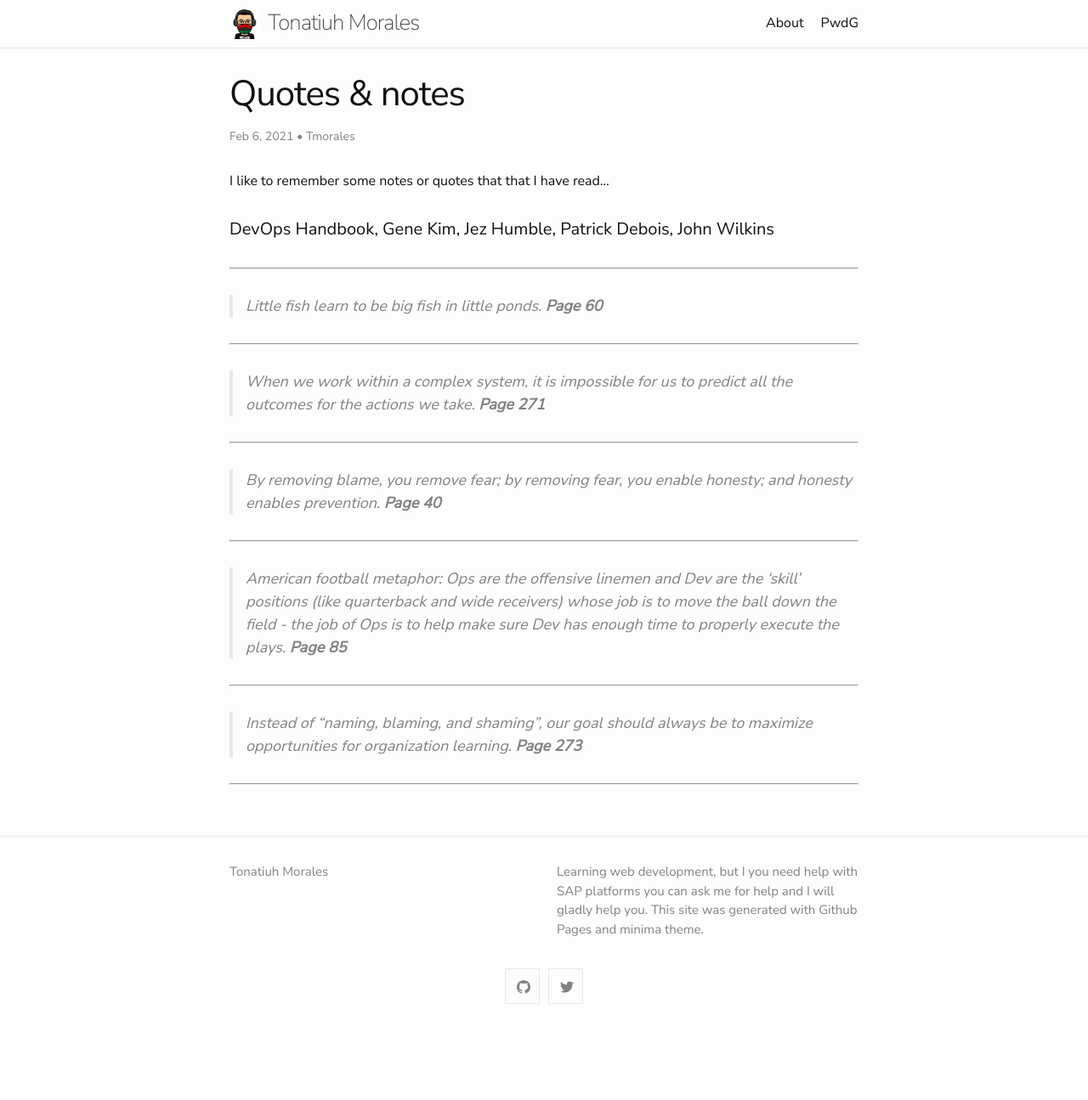
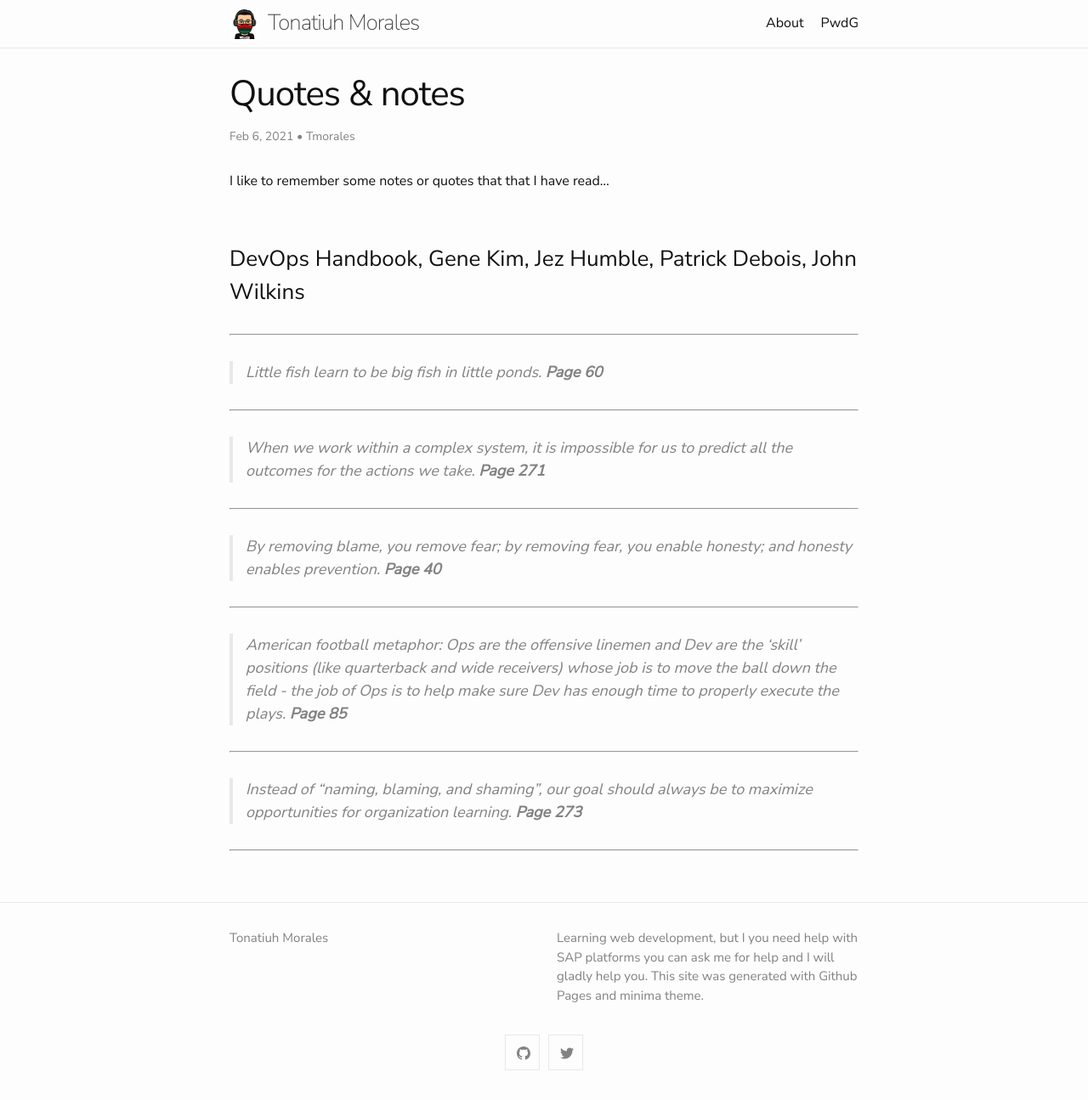
Before and after one commit to blackc0mb/blackc0mb.github.io, a Jekyll site: the page built from _posts/2021-02-06-quotes.md, in a window 1280 px wide. Shown: the whole page at 85% size. Built offline with Jekyll 4.4.1, drawn with Linux system fonts in a browser that asks for light colours; before the commit the page ends 1217 px from its top, so only the background shows below that.

```diff
--- a/_posts/2021-02-06-quotes.md
+++ b/_posts/2021-02-06-quotes.md
@@ -7,7 +7,7 @@ tag: quotes
 
 I like to remember some notes or quotes that that I have read...
 
-#### DevOps Handbook, Gene Kim, Jez Humble, Patrick Debois, John Wilkins
+### DevOps Handbook, Gene Kim, Jez Humble, Patrick Debois, John Wilkins
 ---
 > Little fish learn to be big fish in little ponds. **Page 60**
 
```
